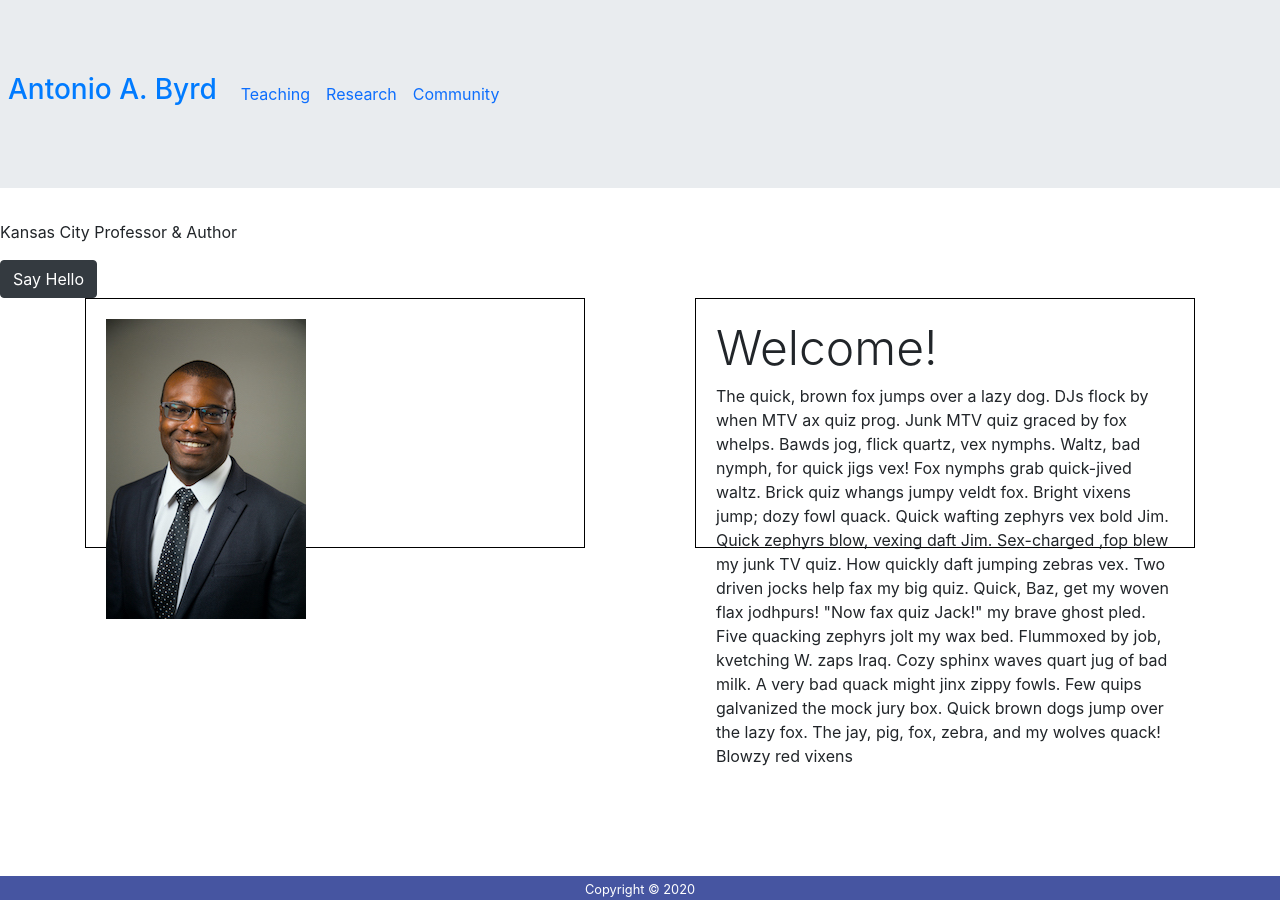
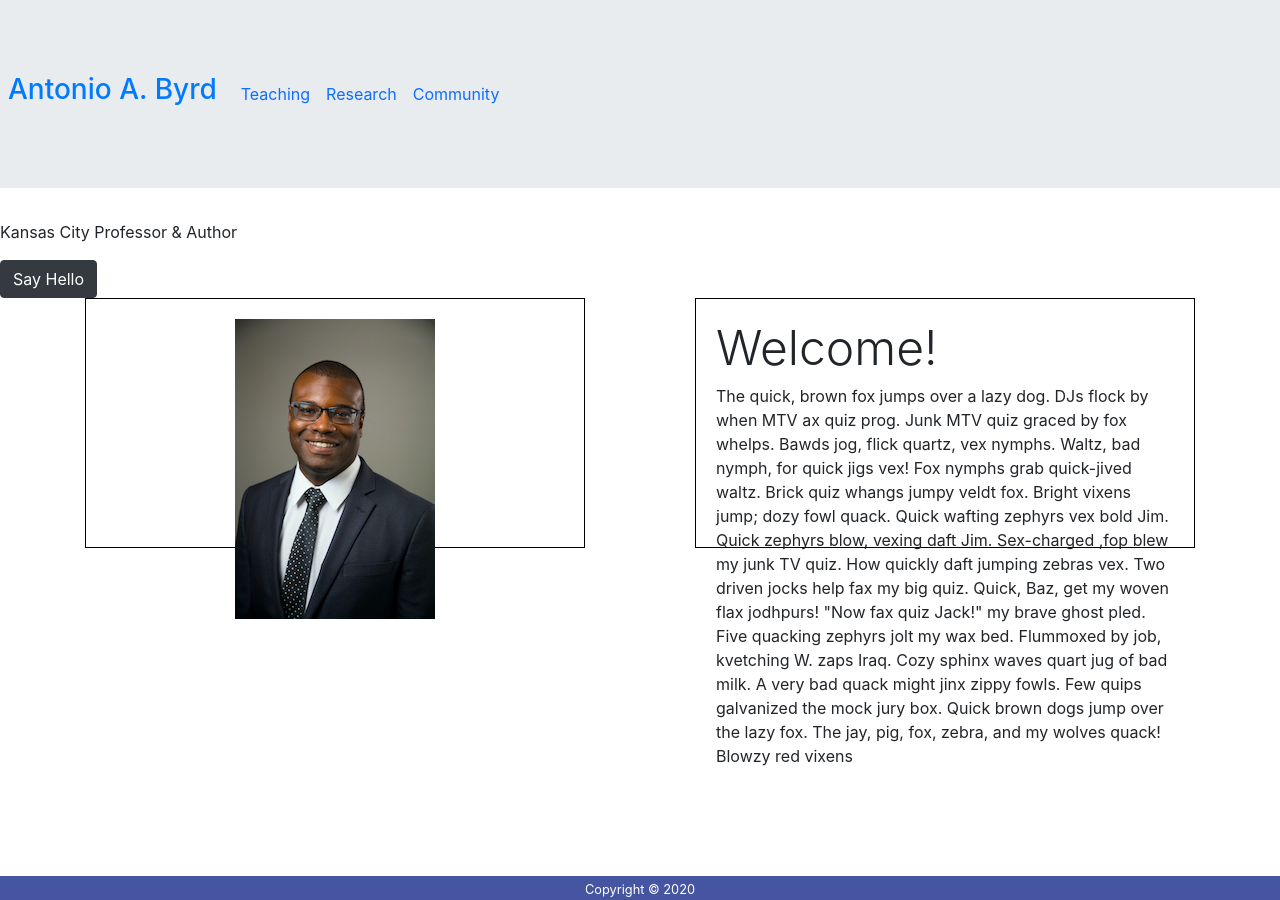
Before and after one commit to abyrd15/abyrd15.github.io, a Jekyll site: the page built from index.markdown, in a window 1280 px wide. Built offline with Jekyll 4.4.1, drawn with Linux system fonts in a browser that asks for light colours; nearby versions of some CDN libraries.

Commit message:
Center image in div

```diff
--- a/_includes/home/section_welcome.html
+++ b/_includes/home/section_welcome.html
@@ -3,7 +3,7 @@
         <div class="container">
 
             <div class="float-left">
-                <img class="img-fluid" src="assets/css/images/Antonio Byrd Portrait-014-2807.jpg" alt="Image of Black man in suit">
+                <img class="mx-auto d-block" src="assets/css/images/Antonio Byrd Portrait-014-2807.jpg" alt="Image of Black man in suit">
             </div>
 
             <div class="float-right">
```
